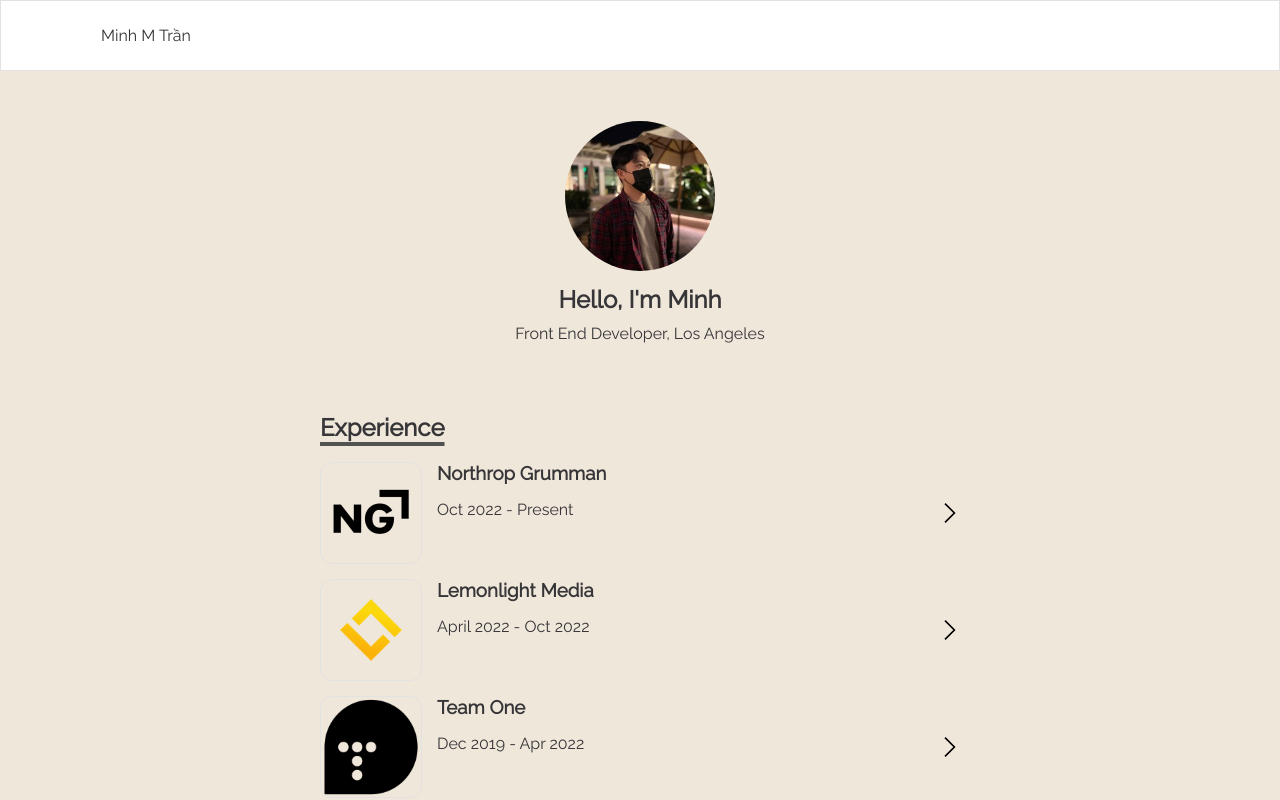
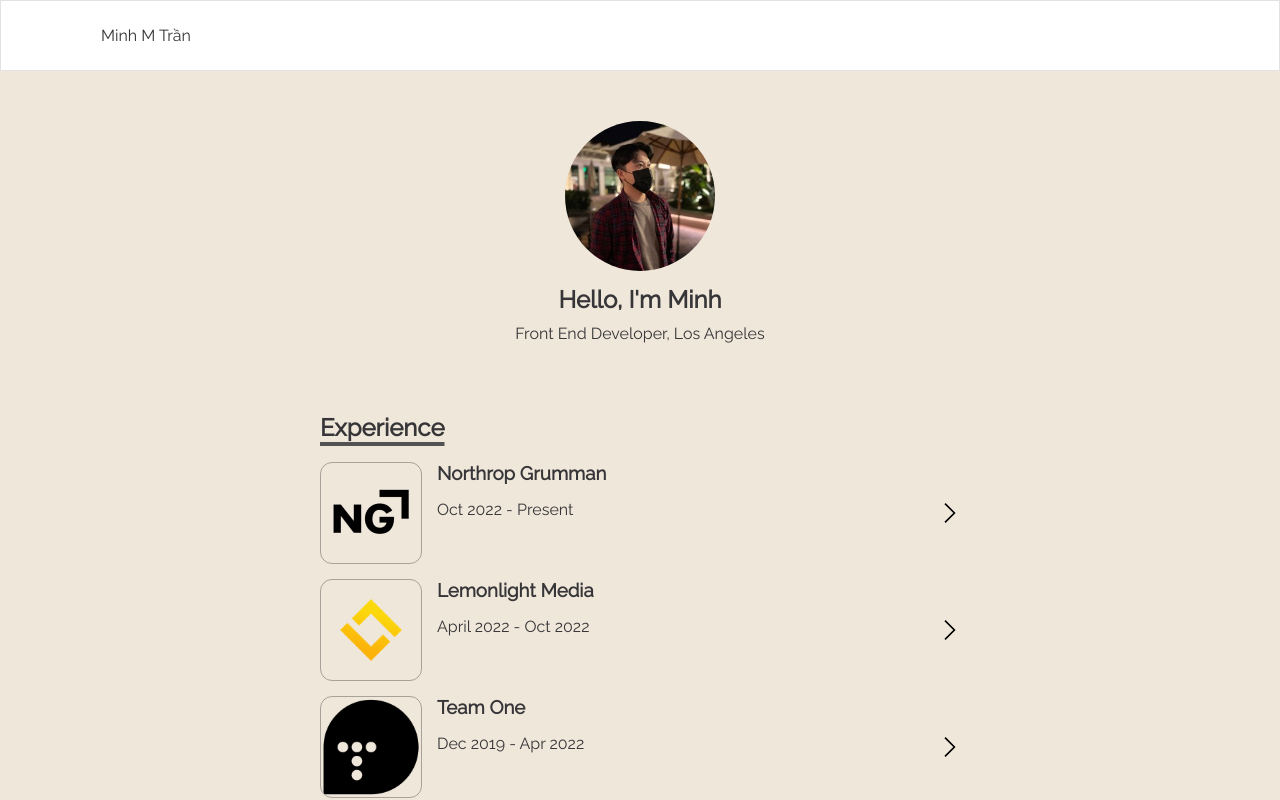
Before and after one commit to Minhtality/minhtality-v1, a Next.js app: page / in a window 1280 px wide. Shown: the top 800 px of the page. Built offline with nearby package versions, Linux system fonts and the light colour scheme; a web font is replaced by a local one.

Commit message:
feat: added animation to accordion

```diff
--- a/src/components/Accordion/index.jsx
+++ b/src/components/Accordion/index.jsx
@@ -1,9 +1,9 @@
-import React, { useState, useRef } from 'react';
-import * as Styled from './index.styled';
-import { Arrow } from '../../../public/icons';
-import parse from 'html-react-parser';
-
-
+import React, { useState } from 'react'
+import Image from 'next/image'
+import * as Styled from './index.styled'
+import { Arrow } from '../../../public/icons'
+import parse from 'html-react-parser'
+import { AnimatePresence } from 'framer-motion'
 const Accordion = ({
   heading = 'default heading',
   description = 'default description',
@@ -12,34 +12,55 @@ const Accordion = ({
   children,
   ...props
 }) => {
-    const [open, setOpen] = useState(false);
-    const accordionRef = useRef();
-    const handleToggle = (event) => {
-        event.preventDefault();
-        accordionRef.current.scrollIntoView({behavior: 'smooth'})
+  const [open, setOpen] = useState(false)
+
+  const handleToggle = event => {
+    event.preventDefault()
     setOpen(prevState => {
-            const newState = !prevState;
-            return newState;
+      const newState = !prevState
+      return newState
     })
-    };
+  }
+
+  const variants = {
+    open: {
+      opacity: 1,
+      height: 'auto',
+      x: 0
+    },
+    closed: {
+      opacity: 0,
+      height: 0,
+      x: -100
+    }
+  }
 
   return (
-        <Styled.AccordionContainer ref={accordionRef}>
-            <Styled.Accordion onClick={handleToggle} aria-expanded={open}>
+    <Styled.AccordionContainer aria-expanded={open}>
+      <Styled.Accordion onClick={handleToggle}>
         <Styled.Icon href={href} target="_blank">
-                    <img src={imgSrc}/>
+          <Image alt="company-icon" src={imgSrc} width={100} height={100} />
         </Styled.Icon>
         <div>
           <Styled.Heading>{heading}</Styled.Heading>
           <Styled.Description>{description}</Styled.Description>
         </div>
-                    <Styled.Close show={open}><Arrow /></Styled.Close>
+        <Styled.Close show={open}>
+          <Arrow />
+        </Styled.Close>
       </Styled.Accordion>
-            <Styled.AccordionContent show={open}>
+      <AnimatePresence>
+        <Styled.AccordionContent
+          animate={open ? 'open' : 'closed'}
+          variants={variants}
+          exit={{ opacity: 0 }}
+          initial="closed"
+        >
           {children || parse(props.content)}
         </Styled.AccordionContent>
+      </AnimatePresence>
     </Styled.AccordionContainer>
   )
 }
 
-export default Accordion;
+export default Accordion
--- a/src/components/Accordion/index.styled.jsx
+++ b/src/components/Accordion/index.styled.jsx
@@ -1,9 +1,10 @@
-import styled from "styled-components";
+import styled from 'styled-components'
+import { motion } from 'framer-motion'
 
 export const AccordionContainer = styled.li`
   list-style: none;
   scroll-margin-top: 15px;
-`;
+`
 
 export const Accordion = styled.div`
   width: 100%;
@@ -12,29 +13,23 @@ export const Accordion = styled.div`
   display: flex;
   margin-bottom: 15px;
   position: relative;
-`;
+`
 
 export const Heading = styled.h3`
   margin: 0;
-`;
-export const Description = styled.p``;
+`
+export const Description = styled.p``
 export const Icon = styled.a`
   width: 100px;
   height: 100px;
-    border: 1px solid rgb(226,226,226);
+  border: 1px solid rgba(0, 0, 0, 0.3);
   border-radius: 12px;
   margin-right: 15px;
   display: flex;
   align-items: center;
   justify-content: center;
   overflow: hidden;
-
-    img {
-        min-width: 100%;
-        height: 100%;
-        object-fit: contain;
-    }
-`;
+`
 export const Close = styled.button`
   margin-left: auto;
   padding: 0;
@@ -42,8 +37,8 @@ export const Close = styled.button`
   height: 20px;
   transform: rotate(-90deg);
   cursor: pointer;
-    transition: all .5s ease-in-out;
-    transform: ${({ show }) => show ? 'rotate(0deg)' : 'rotate(-90deg)'};
+  transition: all 0.2s ease-in-out;
+  transform: ${({ show }) => (show ? 'rotate(0deg)' : 'rotate(-90deg)')};
   align-self: center;
   border: none;
   background: transparent;
@@ -51,15 +46,9 @@ export const Close = styled.button`
     width: 100%;
     height: 100%;
   }
-`;
-export const AccordionContent = styled.div`
-    max-height: ${({ show }) => show ? '600vh' : '0vh'};
-    opacity: ${({ show }) => show ? '1' : '0'};
+`
+export const AccordionContent = styled(motion.div)`
   overflow: hidden;
-    perspective: 9999px;
-    transform: ${({show}) => show ? 'translate3d(0, 0, 0)' : 'translate3d(0, -10px, 0)'};
-    transform-style: preserve-3d;
-    transition: all .7s ease;
   text-align: left;
   a {
     color: inherit;
@@ -68,4 +57,4 @@ export const AccordionContent = styled.div`
   li {
     margin-bottom: 10px;
   }
-`;
+`
--- a/src/components/Navigation/index.jsx
+++ b/src/components/Navigation/index.jsx
@@ -2,7 +2,6 @@ import React, { useState } from 'react'
 import { TabletBreakpoint, DesktopBreakpoint } from '@components/breakpoints'
 import Link from 'next/link'
 import * as Styled from './index.styled'
-import { motion } from 'framer-motion'
 
 const Navigation = ({ baseUrl = '/' }) => {
   const [isOpen, setOpen] = useState(false)
@@ -50,18 +49,19 @@ const Navigation = ({ baseUrl = '/' }) => {
           animate={isOpen ? 'open' : 'closed'}
           variants={variants}
           isOpen={isOpen}
+          aria-expanded={isOpen}
         >
           {isOpen && (
             <Styled.Overlay onClick={handleMenuClick}>
               <Styled.List>
                 <Styled.ListItem>
-                  <Link href="/photography">Photography</Link>
+                  <Link href="/">Photography (Under Construction)</Link>
                 </Styled.ListItem>
                 <Styled.ListItem>
-                  <Link href="/blogs">Blogs</Link>
+                  <Link href="/blogs">Blogs (Under Construction)</Link>
                 </Styled.ListItem>
                 <Styled.ListItem>
-                  <Link href="/resume">Resume</Link>
+                  <Link href="/">About (Under Construction)</Link>
                 </Styled.ListItem>
               </Styled.List>
             </Styled.Overlay>
--- a/src/pages/index.jsx
+++ b/src/pages/index.jsx
@@ -69,6 +69,7 @@ const SkillList = styled.ul`
   }
   b {
     text-decoration: underline;
+    text-underline-offset: 3px;
   }
 `
 
```
Lines whose indentation alone changed are shown as unchanged.
